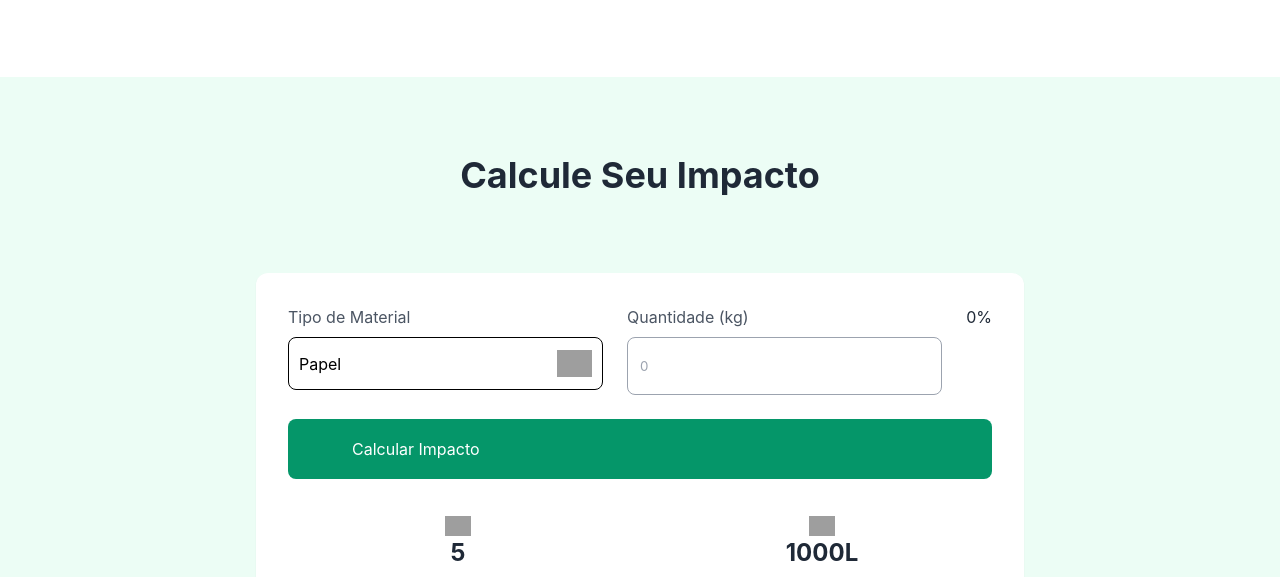
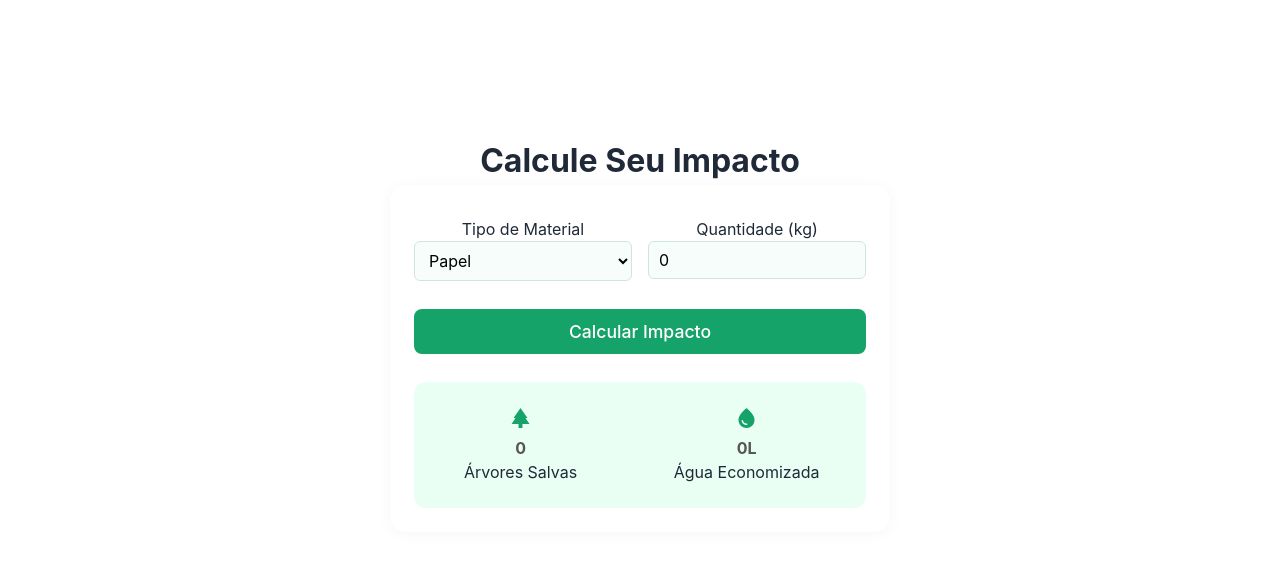
Before and after one commit to samuelfigueired/Deploy-EcoColeta, a website: page EcoColetaPrograma/ecoColeta-Presentation/public/index.html in a window 1280 px wide. Shown: the part 2233-2810 px from the top of the page. Drawn offline with Linux system fonts and the light colour scheme; grey boxes are pictures that could not be loaded; files whose address does not match are found by name.

Commit message:
implementação calcule seu impacto

```diff
--- a/EcoColetaPrograma/ecoColeta-Presentation/public/index.html
+++ b/EcoColetaPrograma/ecoColeta-Presentation/public/index.html
@@ -7,6 +7,7 @@
     <link rel="stylesheet" href="../src/css/styles.css" />
     <link rel="stylesheet" href="https://cdnjs.cloudflare.com/ajax/libs/font-awesome/6.4.0/css/all.min.css"/>
     <link rel="stylesheet" href="../src/css/navFooter.css">
+    <link href="https://fonts.googleapis.com/icon?family=Material+Icons" rel="stylesheet">
     <meta
       name="description"
       content="Transforme resíduos em recompensas, ajude o planeta e faça parte de uma comunidade comprometida com a sustentabilidade."
@@ -225,7 +226,7 @@
             </section>
 
             <!-- Impact Calculator Section -->
-            <section class="impact-calculator">
+            <!-- <section class="impact-calculator">
               <div class="impact-calculator-container">
                 <h2 class="section-title">Calcule Seu Impacto</h2>
                 <div class="calculator-card">
@@ -277,7 +278,41 @@
                   </div>
                 </div>
               </div>
-            </section>
+            </section> -->
+
+            <div class="ecoimpact-container">
+    <h1>Calcule Seu Impacto</h1>
+    <div class="ecoimpact-form-box">
+      <div class="ecoimpact-form-row">
+        <div class="ecoimpact-form-group">
+          <label class="ecoimpacto-label" for="material">Tipo de Material</label>
+          <select id="material">
+            <option value="papel">Papel</option>
+            <option value="plastico">Plástico</option>
+            <option value="vidro">Vidro</option>
+            <option value="metal">Metal</option>
+          </select>
+        </div>
+        <div class="ecoimpact-form-group">
+          <label for="quantidade">Quantidade (kg)</label>
+          <input type="number" id="quantidade" min="0" value="0">
+        </div>
+      </div>
+      <button id="calcular">Calcular Impacto</button>
+      <div class="ecoimpact-result-box" id="result">
+        <div class="ecoimpact-result-item">
+          <span class="material-icons">park</span>
+          <div class="ecoimpact-result-value" id="arvores">0</div>
+          <div class="ecoimpact-result-label">Árvores Salvas</div>
+        </div>
+        <div class="ecoimpact-result-item">
+          <span class="material-icons">water_drop</span>
+          <div class="ecoimpact-result-value" id="agua">0L</div>
+          <div class="ecoimpact-result-label">Água Economizada</div>
+        </div>
+      </div>
+    </div>
+  </div>
 
             <!-- Rewards Section -->
             <section class="rewards">
@@ -479,6 +514,7 @@
       </div>
     </div>
     <script src="../src/js/navFooter.js"></script>
+    <script src="../src/js/calculeimpactoscript.js"></script>
     <script src="../src/js/app.js"></script>
   </body>
 </html>
--- a/EcoColetaPrograma/ecoColeta-Presentation/src/css/styles.css
+++ b/EcoColetaPrograma/ecoColeta-Presentation/src/css/styles.css
@@ -1218,3 +1218,105 @@ body {
   color: white;
   background-color: #047857;
 }
+
+
+.ecoimpact-body {
+    background: #eafff3;
+    font-family: 'Montserrat', Arial, sans-serif;
+    margin: 0;
+    padding: 0;
+  }
+
+  .ecoimpact-container {
+    max-width: 500px;
+    margin: 60px auto;
+    background: none;
+    text-align: center;
+  }
+
+
+  .ecoimpact-form-box {
+    background: #fff;
+    border-radius: 16px;
+    padding: 32px 24px 24px 24px;
+    box-shadow: 0 2px 16px rgba(0,0,0,0.04);
+  }
+
+  .ecoimpact-form-row {
+    display: flex;
+    gap: 16px;
+    justify-content: center;
+    margin-bottom: 18px;
+  }
+
+  .ecoimpact-form-group {
+    display: flex;
+    flex-direction: column;
+    flex: 1;
+    min-width: 120px;
+  }
+
+  .ecoimpact-label {
+    font-size: 1rem;
+    color: #555;
+    margin-bottom: 6px;
+    text-align: left;
+  }
+
+  select, input[type="number"] {
+    padding: 8px 10px;
+    border: 1px solid #d0e6db;
+    border-radius: 6px;
+    font-size: 1rem;
+    outline: none;
+    background: #f7fdfb;
+  }
+
+  #calcular {
+    width: 100%;
+    background: #16a36a;
+    color: #fff;
+    font-size: 1.1rem;
+    font-weight: 500;
+    border: none;
+    border-radius: 8px;
+    padding: 12px 0;
+    margin-top: 10px;
+    cursor: pointer;
+    transition: background 0.2s;
+  }
+
+
+  .ecoimpact-result-box {
+    display: flex;
+    justify-content: space-around;
+    background: #eafff3;
+    border-radius: 12px;
+    margin-top: 28px;
+    padding: 24px 0;
+  }
+
+  .ecoimpact-result-item {
+    display: flex;
+    flex-direction: column;
+    align-items: center;
+    min-width: 120px;
+  }
+
+  .material-icons {
+    font-size: 2.2rem;
+    color: #16a36a;
+    margin-bottom: 4px;
+  }
+
+  .ecoimpact-result-value{
+    font-size: 1.5rem;
+    font-weight: bold;
+    color: #222;
+  }
+
+  .ecoimpact-result-value {
+    font-size: 1rem;
+    color: #555;
+    margin-top: 2px;
+  }
--- /dev/null
+++ b/EcoColetaPrograma/ecoColeta-Presentation/src/js/calculeimpactoscript.js
@@ -0,0 +1,23 @@
+
+const fatores = {
+    papel:   { arvores: 0.25, agua: 540 },   // por kg
+    plastico:{ arvores: 0,    agua: 50  },
+    vidro:   { arvores: 0,    agua: 10  },
+    metal:   { arvores: 0,    agua: 30  }
+  };
+
+  document.getElementById('calcular').addEventListener('click', function() {
+    const material = document.getElementById('material').value;
+    const quantidade = parseFloat(document.getElementById('quantidade').value);
+
+    let arvores = 0;
+    let agua = 0;
+
+    if (!isNaN(quantidade) && quantidade > 0) {
+      arvores = Math.round(fatores[material].arvores * quantidade);
+      agua = Math.round(fatores[material].agua * quantidade);
+    }
+
+    document.getElementById('arvores').textContent = arvores;
+    document.getElementById('agua').textContent = agua + 'L';
+  });
```
Also changed, not shown: EcoColetaPrograma/ecoColeta-Presentation/src/calculeimpactoindex.html (added, +46 -0 lines), EcoColetaPrograma/ecoColeta-Presentation/src/css/calculeimpactocss.css (added).
